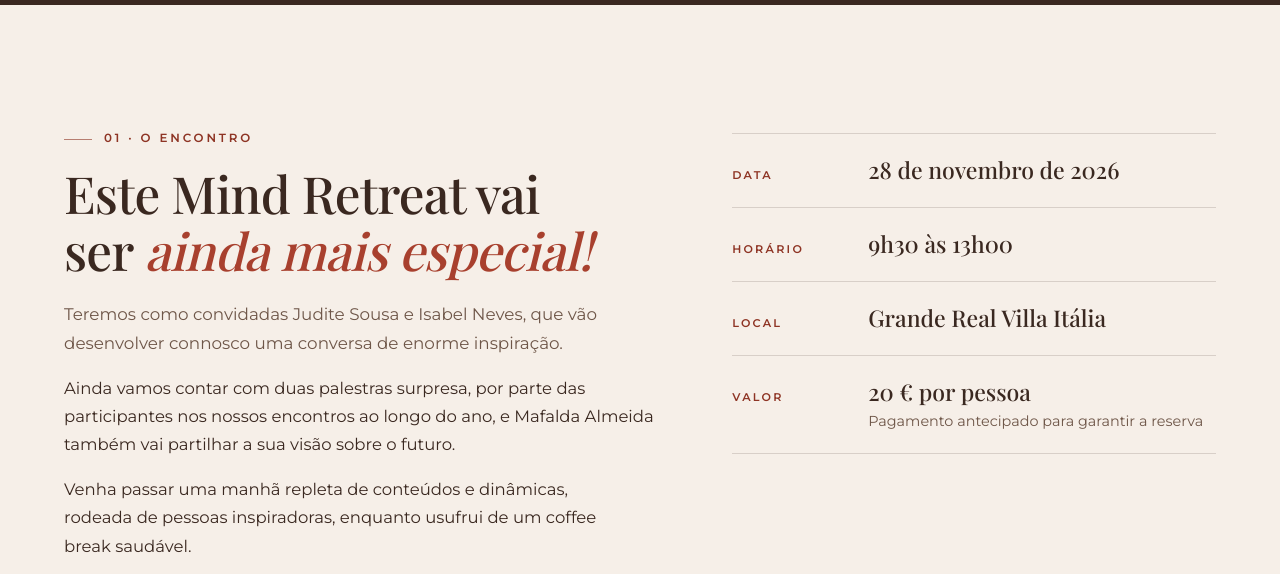
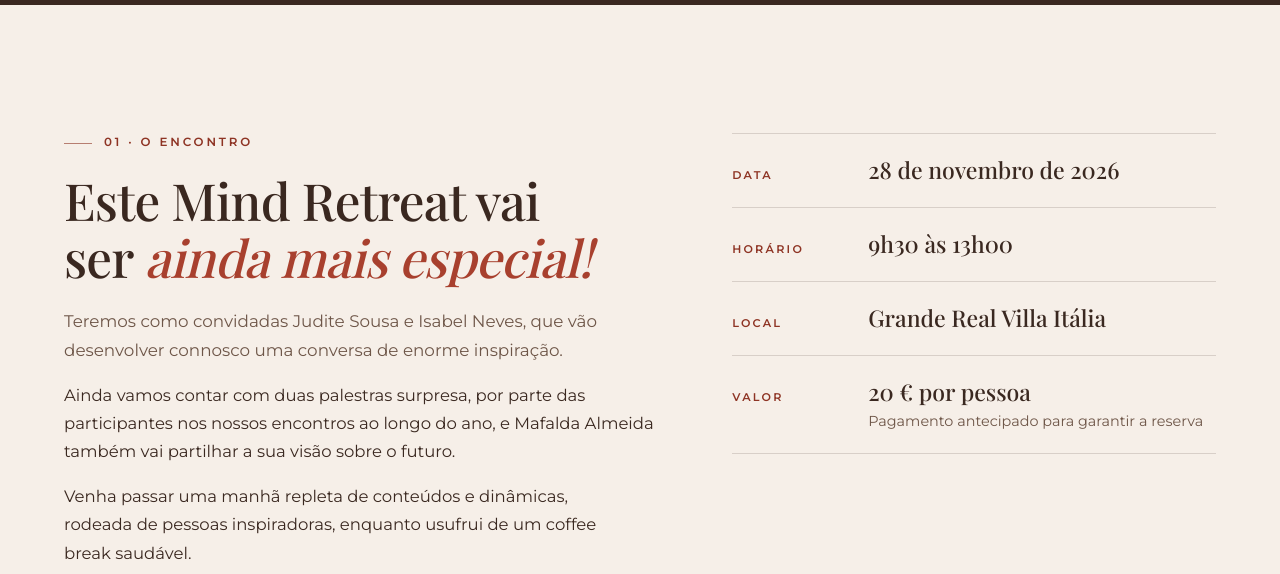
Before and after one commit to mindretreatpt/mindretreatpt.github.io, a plain HTML site: page index.html in a window 1280 px wide. Shown: the part 860-1434 px from the top of the page. Drawn offline with nearby package versions, Linux system fonts and the light colour scheme; a web font is replaced by a local one.

Commit message:
Eyebrow com altura de linha 1.6 (linhas não colam no telemóvel)
Co-Authored-By: Claude Opus 5.5 <noreply@anthropic.com>
Claude-Session: https://claude.ai/code/session_01LfWUhmq79ipDgo2BMr1y1V

```diff
--- a/index.html
+++ b/index.html
@@ -60,8 +60,10 @@ h3{font-size:clamp(1.3rem,2vw,1.7rem);line-height:1.25}
 h2 em{font-style:italic;color:var(--vinho)}
 p{max-width:60ch;text-wrap:pretty}
 .lead{font-size:clamp(1.05rem,1.2vw,1.15rem);color:var(--texto-suave)}
-.eyebrow{display:flex;align-items:center;gap:12px;font:600 .74rem/1 var(--f-corpo);letter-spacing:.24em;text-transform:uppercase;color:var(--vinho-escuro)}
-.eyebrow::before{content:"";width:28px;height:1px;background:currentColor;opacity:.6}
+/* line-height 1.6: se o eyebrow partir em 2 linhas no telemóvel, as linhas não colam */
+.eyebrow{display:flex;align-items:flex-start;gap:12px;font:600 .74rem/1.6 var(--f-corpo);letter-spacing:.24em;text-transform:uppercase;color:var(--vinho-escuro)}
+.eyebrow::before{content:"";flex:none;width:28px;height:1px;margin-top:.8em;background:currentColor;opacity:.6}
+@media (max-width:520px){.eyebrow{letter-spacing:.16em}}
 .eyebrow + h2{margin-top:20px}
 h2 + p,h2 + .lead{margin-top:22px}
 p + p{margin-top:16px}
```
